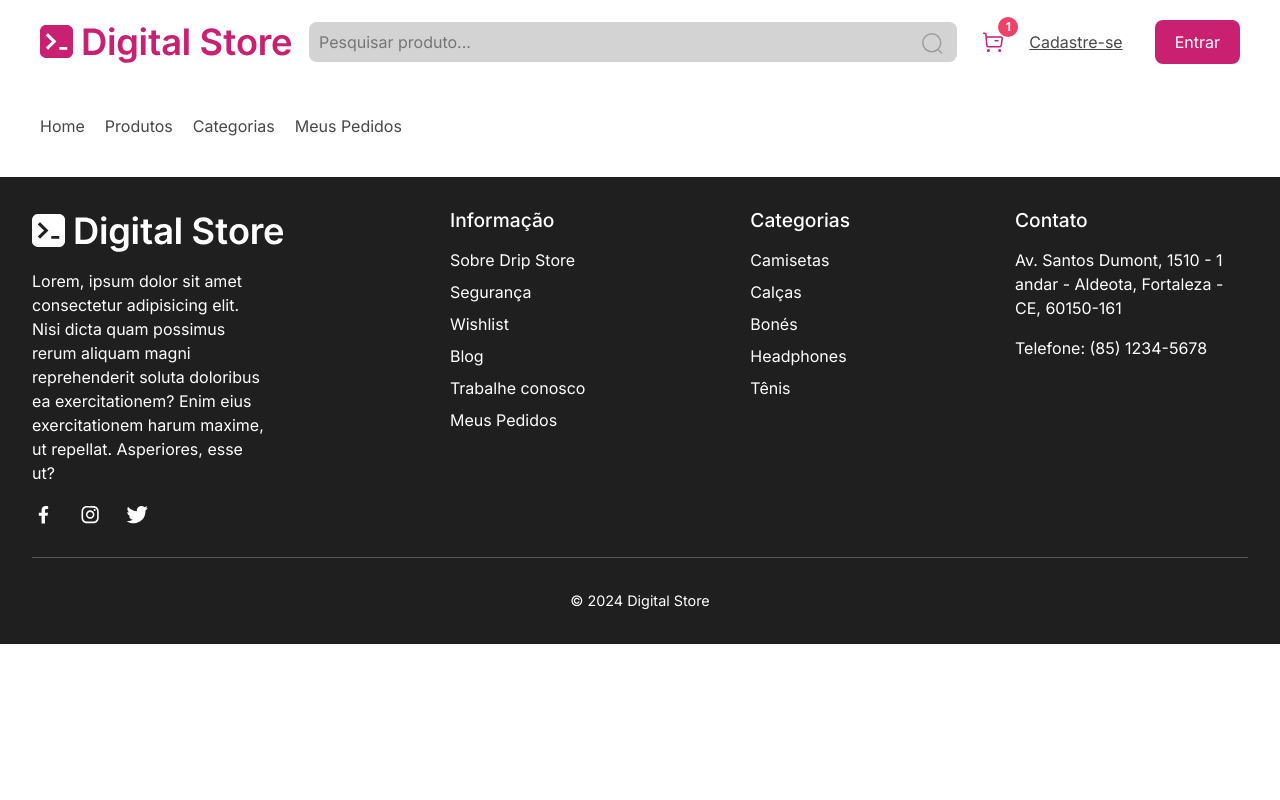
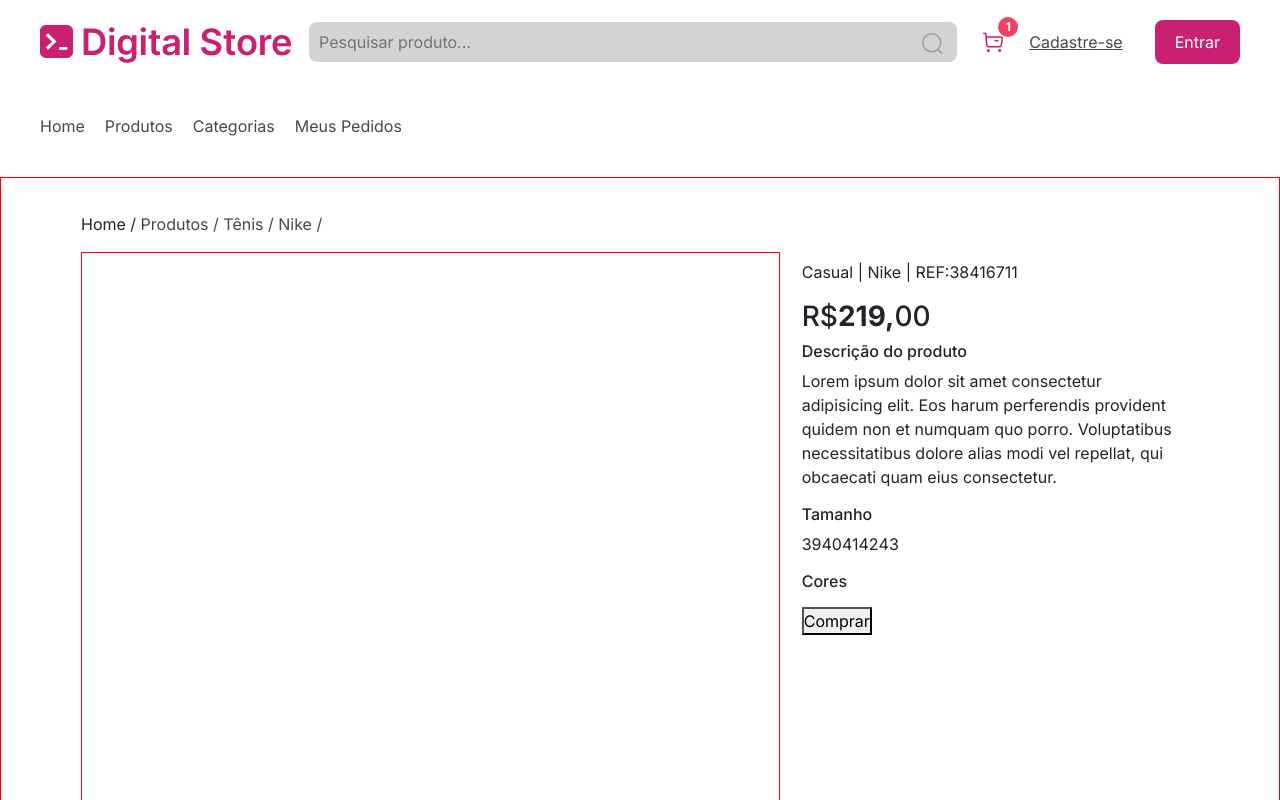
Before and after one commit to Natanael135/DigitalStoreProject-GeracaoTech, a React (Vite) app: page /ProductViewPage in a window 1280 px wide. Shown: the top 800 px of the page. Built offline with nearby package versions, Linux system fonts and the light colour scheme.

Commit message:
feat: product details page

```diff
--- a/src/pages/ProductViewPage/ProductViewPage.jsx
+++ b/src/pages/ProductViewPage/ProductViewPage.jsx
@@ -1,8 +1,86 @@
+import { Link, useParams } from "react-router-dom";
+import styled from "styled-components";
+import "../../global.css"
+import ProductListing from "../../components/ProductListing/ProductListing";
+import products from "../../components/products/products.json"
+
 const ProductViewPage  = () => {
+  const {id, nome} = useParams();
+  const ProdutoContainer = styled.div`
+  padding:34px 80px;
+  border:1px solid red;
+  & ul{
+    padding: 0;
+   & li{
+    display: inline;
+    & a{
+      text-decoration: none;
+      color:var(--dark-gray-2);
+    }
+    & .Home{
+      color:var(--dark-gray-1);
+    }
+  }
+}
+& .Product-details{
+  display: flex;
+}
+  `
+  const CarouseulContainer = styled.div`
+  width: 700px;
+  height: 571px;
+  border: 1px solid red;
+  `
+
+  const ProductInfos = styled.section`
+  width: 420px;
+  padding: 0px 22px ;
+  `
   return (
-    <>
-    </>
+    <ProdutoContainer>
+          <ul>
+      <li><Link className="Home">Home /</Link></li>
+      <li><Link> Produtos /</Link></li>
+      <li><Link> Tênis /</Link></li>
+      <li><Link> Nike /</Link></li>
+      <li><Link> {nome}</Link></li>
+    </ul>
+    <section className="Product-details">
+      <CarouseulContainer>
+
+      </CarouseulContainer>
+      <ProductInfos>
+      <h1>{nome}</h1>
+      <p>Casual | Nike | REF:38416711</p>
+      <h3>R$<strong>219,</strong>00</h3>
+      <h6>Descrição do produto</h6>
+      <p>Lorem ipsum dolor sit amet consectetur adipisicing elit. Eos harum perferendis provident quidem non et numquam quo porro. Voluptatibus necessitatibus dolore alias modi vel repellat, qui obcaecati quam eius consectetur.</p>
+      <div>
+        <h6>Tamanho</h6>
+        <ul>
+          <li>39</li>
+          <li>40</li>
+          <li>41</li>
+          <li>42</li>
+          <li>43</li>
+        </ul>
+        <h6>Cores</h6>
+        <ul>
+          <li></li>
+          <li></li>
+          <li></li>
+          <li></li>
+          <li></li>
+        </ul>
+        <button>Comprar</button>
+      </div>
+      </ProductInfos>
+    </section>
+    {/* usar componente section  */}
+    <ProductListing products={products} />
+
+  </ProdutoContainer>
    );
 }
 
-export default ProductViewPage ;
+export default ProductViewPage;
--- a/src/routes/Paths.jsx
+++ b/src/routes/Paths.jsx
@@ -13,7 +13,7 @@ const Paths = () => {
           <Route index element={<HomePage/>}/>
           <Route path="/ProductListingPage" element={<ProductListingPage/>}/>
           <Route path="/ProductViewPage" element={<ProductViewPage/>}/>
-
+          <Route path="/Produto-detalhes/:id/:nome" element={<ProductViewPage/>}/>
         </Route>
       </Routes>
     </BrowserRouter>
```
Also changed, not shown: src/components/Carrossel/ImageCarouseul.jsx (added, +52 -0 lines), src/components/Carrossel/slick.css (added, +15 -0 lines).
